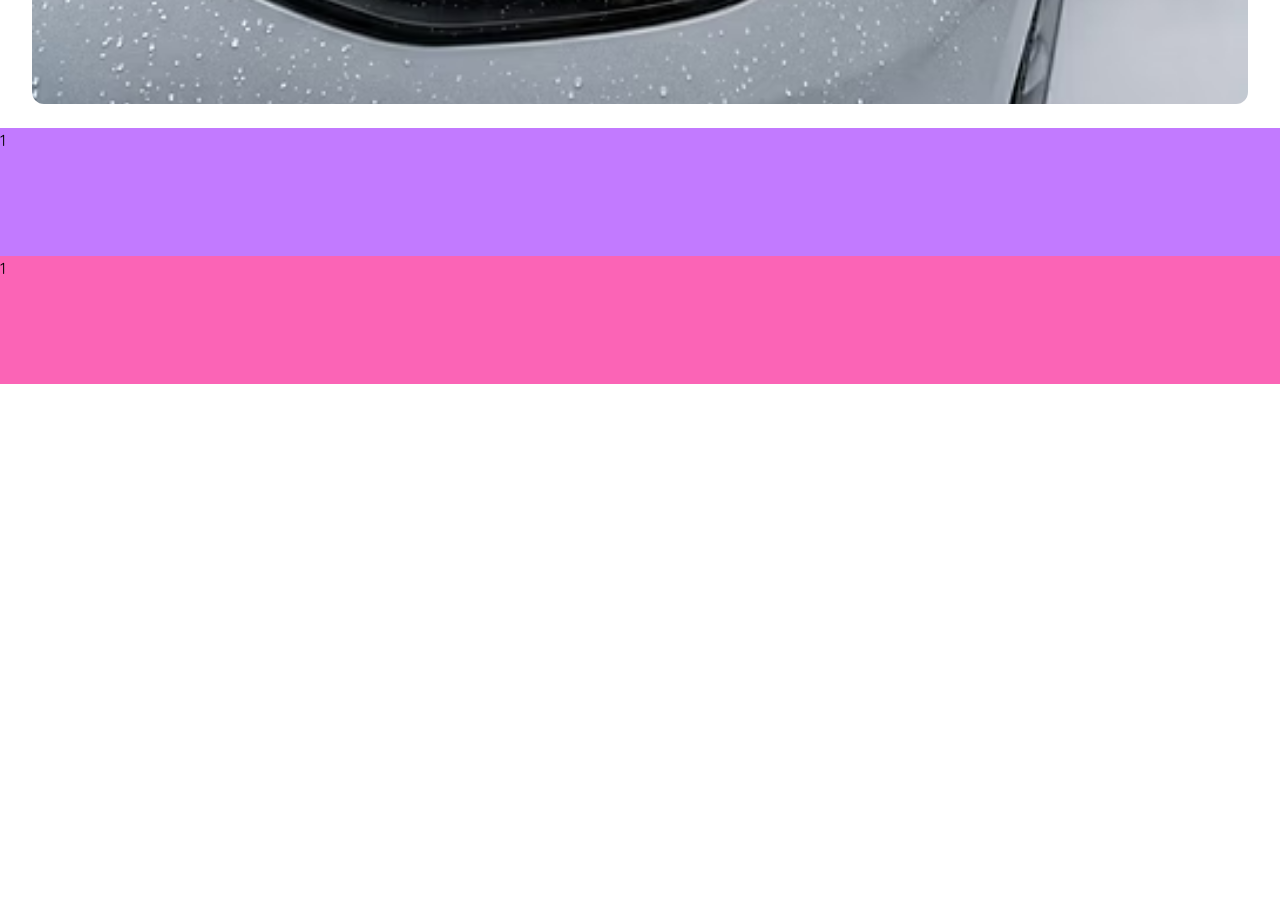
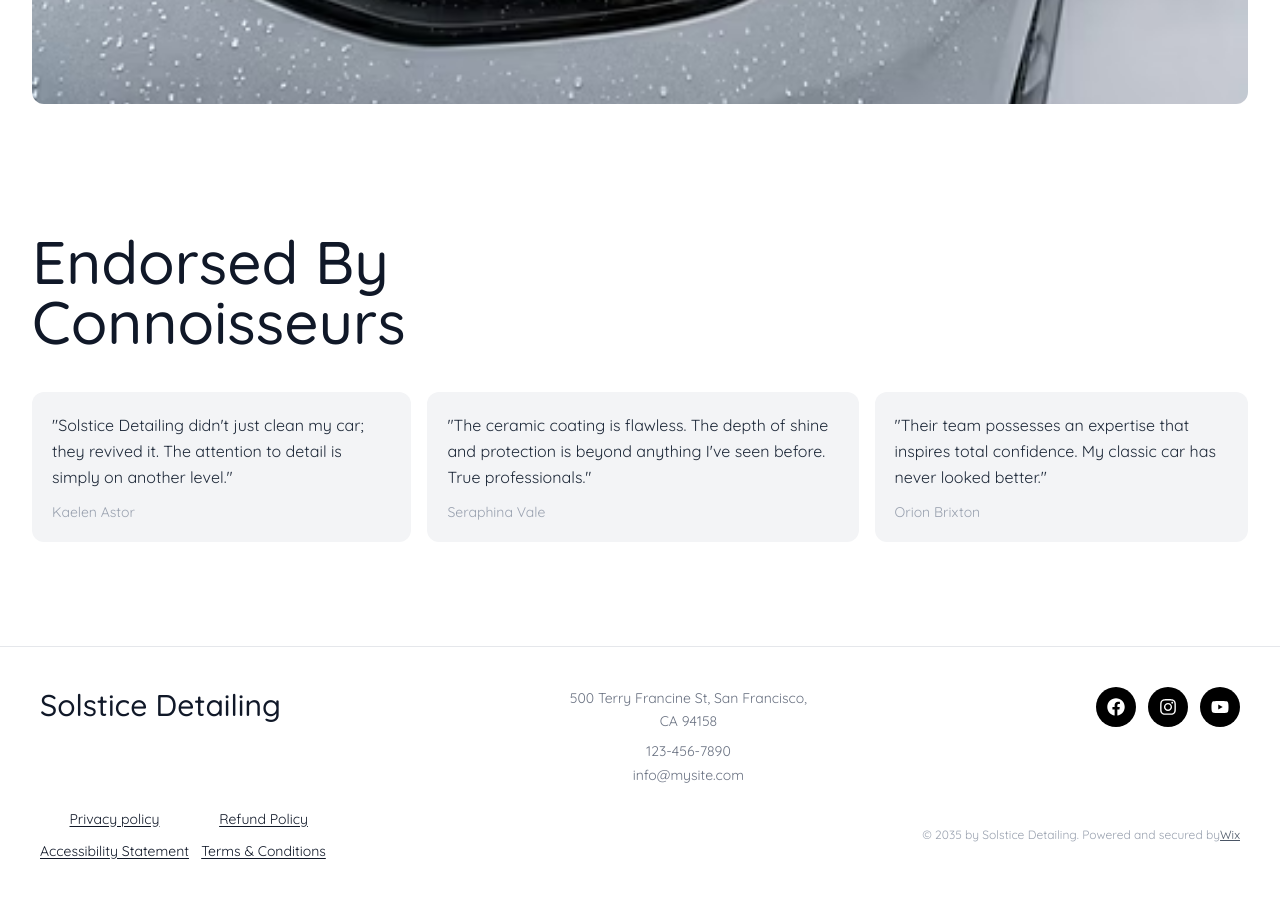
Before and after one commit to hrithik-nonia/solstice-detailing-frontend-clone, a React (Vite) app: page / in a window 1280 px wide. Shown: the part 3000-3898 px from the top of the page. Before the commit the page ends 3384 px from the top, so only its background shows below. Built offline with nearby package versions, Linux system fonts and the light colour scheme; a web font is replaced by a local one.

Commit message:
landing page completed

```diff
--- a/src/constant.js
+++ b/src/constant.js
@@ -4,3 +4,22 @@ export const links = [
   { link: "/gallery", text: "Gallary" },
   { link: "/contact", text: "Contact" }
 ];
+
+// text for section 5
+export const testimonials = [
+  {
+    quote:
+      "Solstice Detailing didn't just clean my car; they revived it. The attention to detail is simply on another level.",
+    name: "Kaelen Astor",
+  },
+  {
+    quote:
+      "The ceramic coating is flawless. The depth of shine and protection is beyond anything I've seen before. True professionals.",
+    name: "Seraphina Vale",
+  },
+  {
+    quote:
+      "Their team possesses an expertise that inspires total confidence. My classic car has never looked better.",
+    name: "Orion Brixton",
+  },
+];
--- a/src/pages/landing.jsx
+++ b/src/pages/landing.jsx
@@ -1,5 +1,15 @@
 import { useState } from "react";
+import { testimonials } from "../constant.js";
+import { FaFacebook, FaInstagram, FaYoutube } from "react-icons/fa";
 
+// icon array for social media icon
+const socials = [
+  { href: "#", icon: <FaFacebook size={18} />, label: "Facebook" },
+  { href: "#", icon: <FaInstagram size={18} />, label: "Instagram" },
+  { href: "#", icon: <FaYoutube size={18} />, label: "YouTube" },
+];
+
+// temp img for section 4
 const images = [
   "/landing-page-img/lan-cont-img.avif",
   "/landing-page-img/lan-cont-2-img.avif",
@@ -152,9 +162,87 @@ export default function Landing() {
         </div>
       </div>
 
-      {/* section 4 */}
-      <div className="w-full h-32 bg-purple-400">1</div>
-      <div className="w-full h-32 bg-pink-400">1</div>
+      {/* section 5 */}
+      <div className="w-full lg:py-20">
+        <div className="w-full px-4 py-6 md:px-8">
+          <h2 className="text-2xl md:text-4xl font-medium text-gray-900 mb-6 lg:text-6xl lg:w-1/3 lg:mb-10">
+            Endorsed By Connoisseurs
+          </h2>
+
+          <div className="flex flex-col gap-4 lg:flex-row ">
+            {testimonials.map((t, i) => (
+              <div key={i} className="bg-gray-100 rounded-xl p-5">
+                <p className="text-sm md:text-base text-gray-800 leading-relaxed mb-3">
+                  "{t.quote}"
+                </p>
+                <p className="text-sm text-gray-400">{t.name}</p>
+              </div>
+            ))}
+          </div>
+        </div>
+      </div>
+
+      {/* section 6 */}
+      <footer className="w-full px-6 py-10 text-center border-t border-gray-200 lg:px-10">
+        <div className="lg:flex lg:justify-between ">
+          {/* Brand Name */}
+          <p className="text-base font-medium text-gray-900 mb-6 lg:text-3xl">
+            Solstice Detailing
+          </p>
+
+          {/* Address & Contact */}
+          <div>
+            <p className="text-sm text-gray-500 leading-relaxed mb-2">
+              500 Terry Francine St, San Francisco, <br /> CA 94158
+            </p>
+            <p className="text-sm text-gray-500 mb-1">123-456-7890</p>
+            <p className="text-sm text-gray-500 mb-6">info@mysite.com</p>
+          </div>
+          {/* Social Icons */}
+          <div className="flex justify-center gap-3 mb-8">
+            {socials.map(({ href, icon, label }) => (
+              <a
+                key={label}
+                href={href}
+                aria-label={label}
+                className="w-10 h-10 rounded-full bg-black flex items-center justify-center hover:bg-gray-700 transition"
+              >
+                <span className="text-white text-xs">{icon}</span>
+              </a>
+            ))}
+          </div>
+        </div>
+
+        {/* Links */}
+        <div className="flex flex-col gap-2 mb-8 lg:grid lg:grid-cols-2 ">
+          <div className="lg:grid lg:grid-cols-2 lg:w-1/2 lg:gap-y-3">
+            {[
+              "Privacy policy",
+              "Refund Policy",
+              "Accessibility Statement",
+              "Terms & Conditions",
+            ].map((link) => (
+              <a
+                key={link}
+                href="#"
+                className="text-sm text-gray-900 underline underline-offset-2 hover:text-gray-600"
+              >
+                {link}
+              </a>
+            ))}
+          </div>
+
+          {/* Copyright */}
+          <div className="lg:flex lg:items-center lg:justify-end">
+            <p className="text-xs text-gray-400">
+              © 2035 by Solstice Detailing. Powered and secured by
+              <a href="#" className="underline text-gray-600">
+                Wix
+              </a>
+            </p>
+          </div>
+        </div>
+      </footer>
     </>
   );
 }
```
